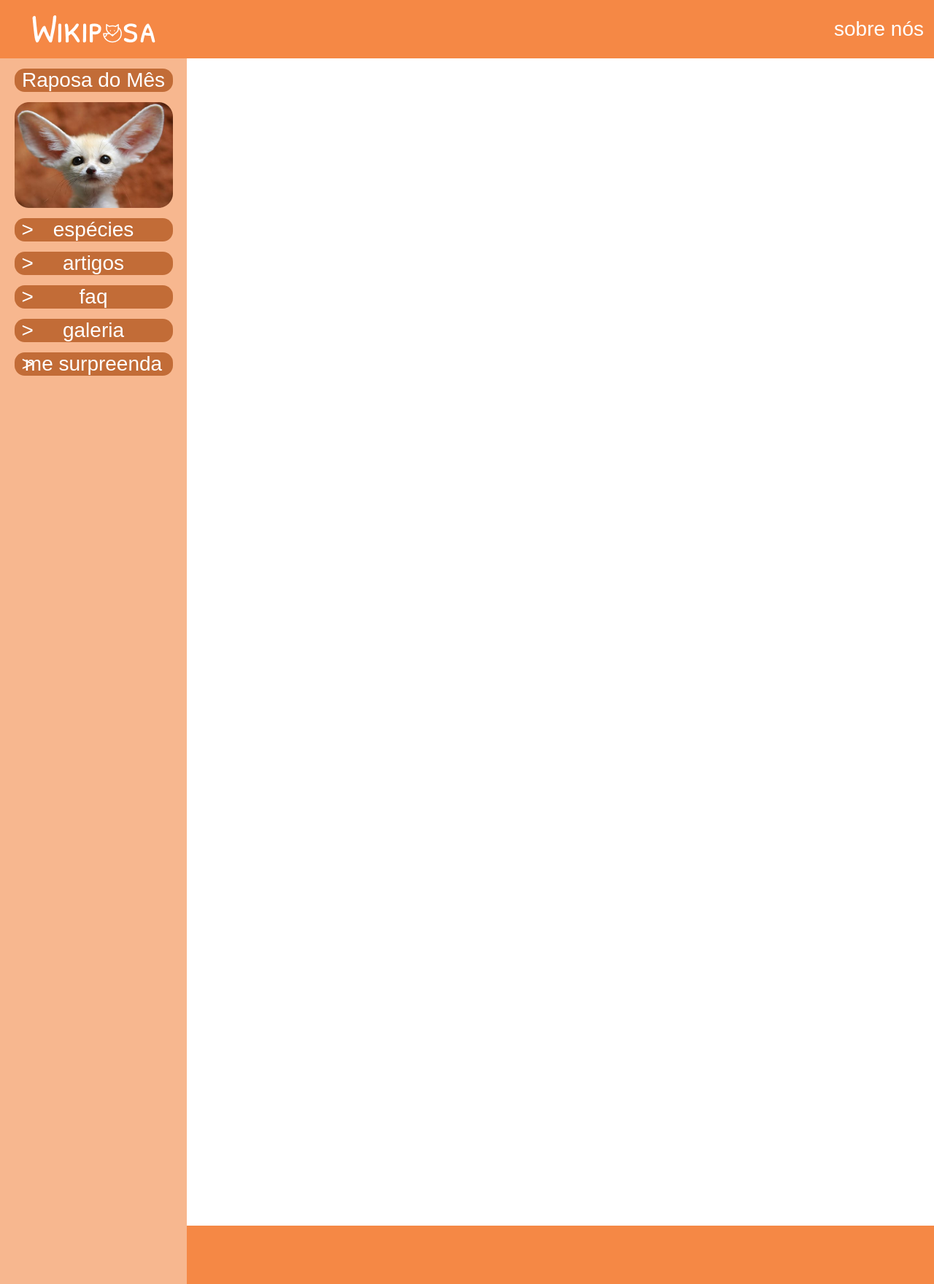
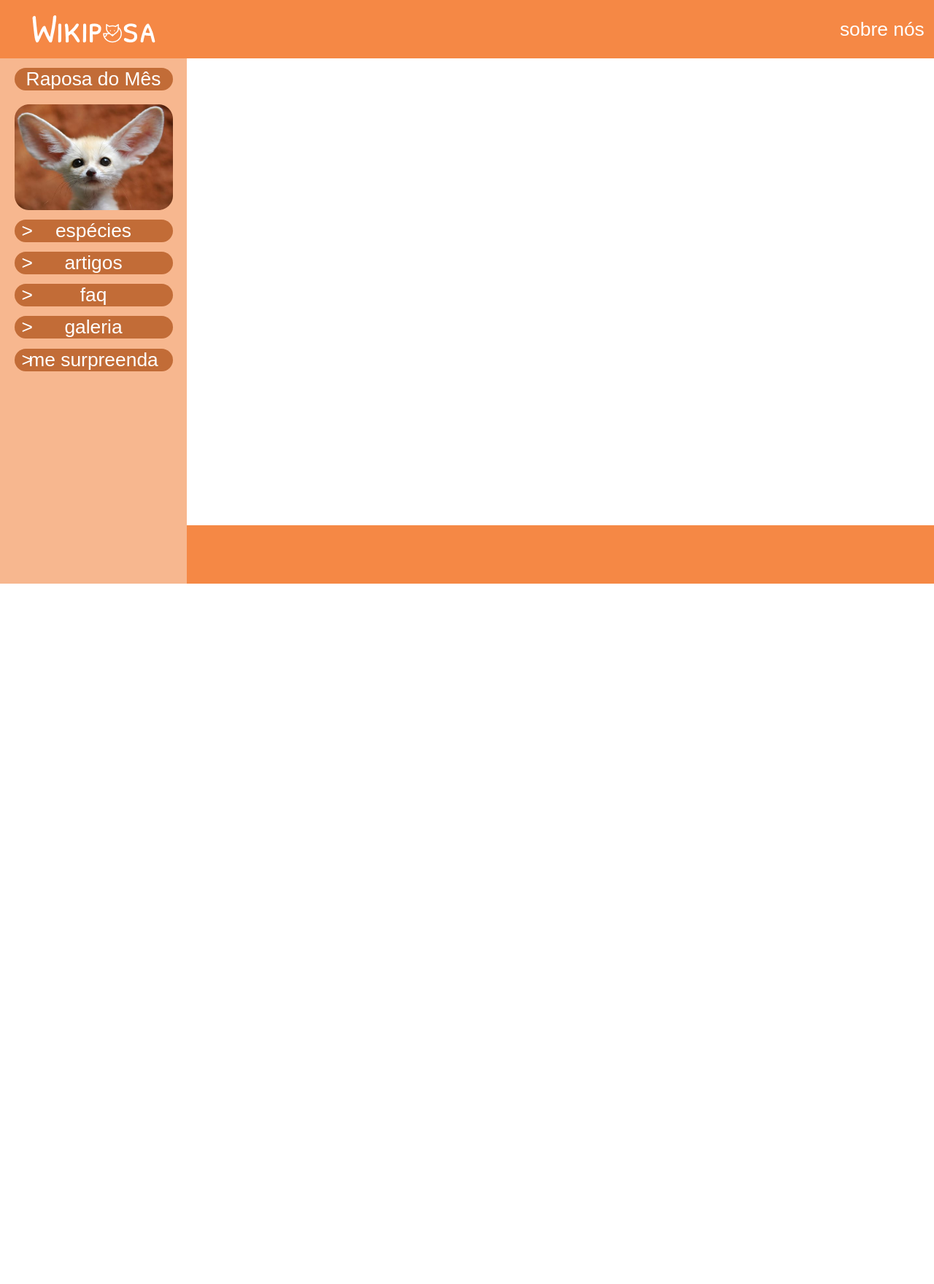
Before and after one commit to pedrOfsilveira/trabalho2-pwf, a PHP site: page / in a window 1280 px wide. Shown: the whole page at 73% size. After the commit the page ends 800 px from the top, so only its background shows below. Run offline with PHP 8.4, Linux system fonts and the light colour scheme; some web fonts are replaced.

Commit message:
commit commit commit

```diff
--- a/css/style.css
+++ b/css/style.css
@@ -1,7 +1,7 @@
 @import url('https://fonts.googleapis.com/css2?family=Patrick+Hand+SC&display=swap');
 
 :root {
-  font-size: 1.75rem;
+  font-size: 1.65rem;
   font-family: 'Patrick Hand SC', sans-serif;
   color: white;
 }
@@ -15,7 +15,7 @@
 .wrapper {
   display: grid;
   grid-template-columns: minmax(200px, 1fr) 4fr;
-  grid-template-rows: 10vh minmax(200vh, auto) 10vh;
+  grid-template-rows: 10vh minmax(80vh, auto) 10vh;
   grid-template-areas:
     'header header'
     'sidebar main'
@@ -64,7 +64,7 @@ nav {
   margin-top: 0.5rem;
   text-align: center;
   background: #c26c37;
-  border-radius: 0.5rem;
+  border-radius: 0.7rem;
   position: relative;
 }
 
@@ -80,7 +80,7 @@ nav {
 }
 
 .raposa_mes {
-  margin-top: 0.5rem;
+  margin-top: 0.7rem;
 }
 
 img {
--- a/index.html
+++ b/index.html
@@ -2,10 +2,10 @@
 <html lang="pt-br">
 
 <head>
-  <meta charset="UTF-8" />
-  <meta http-equiv="X-UA-Compatible" content="IE=edge" />
-  <meta name="viewport" content="width=device-width, initial-scale=1.0" />
-  <link href="css/style.css" rel="stylesheet" />
+  <meta charset="UTF-8">
+  <meta http-equiv="X-UA-Compatible" content="IE=edge">
+  <meta name="viewport" content="width=device-width, initial-scale=1.0">
+  <link href="css/style.css" rel="stylesheet">
   <title>Página Inicial</title>
 </head>
 
@@ -13,7 +13,7 @@
   <div class="wrapper">
     <header>
       <a href="index.html">
-        <img class="logo" src="/img/LOGO.png"/>
+        <img class="logo" alt="logo do site Wikiposa" src="/img/LOGO.png">
       </a>
       <a class="sobre" href="https://youtube.com">
         <p>sobre nós</p>
@@ -24,7 +24,7 @@
         <div class="botao">
           <p>Raposa do Mês</p>
         </div>
-        <img class="raposa_mes" src="img/feneco_raposadomes.png"/>
+        <img class="raposa_mes" alt="imagem da raposa do mês" src="img/feneco_raposadomes.png">
         <div class="botao">
           <p>espécies</p>
         </div>
```
